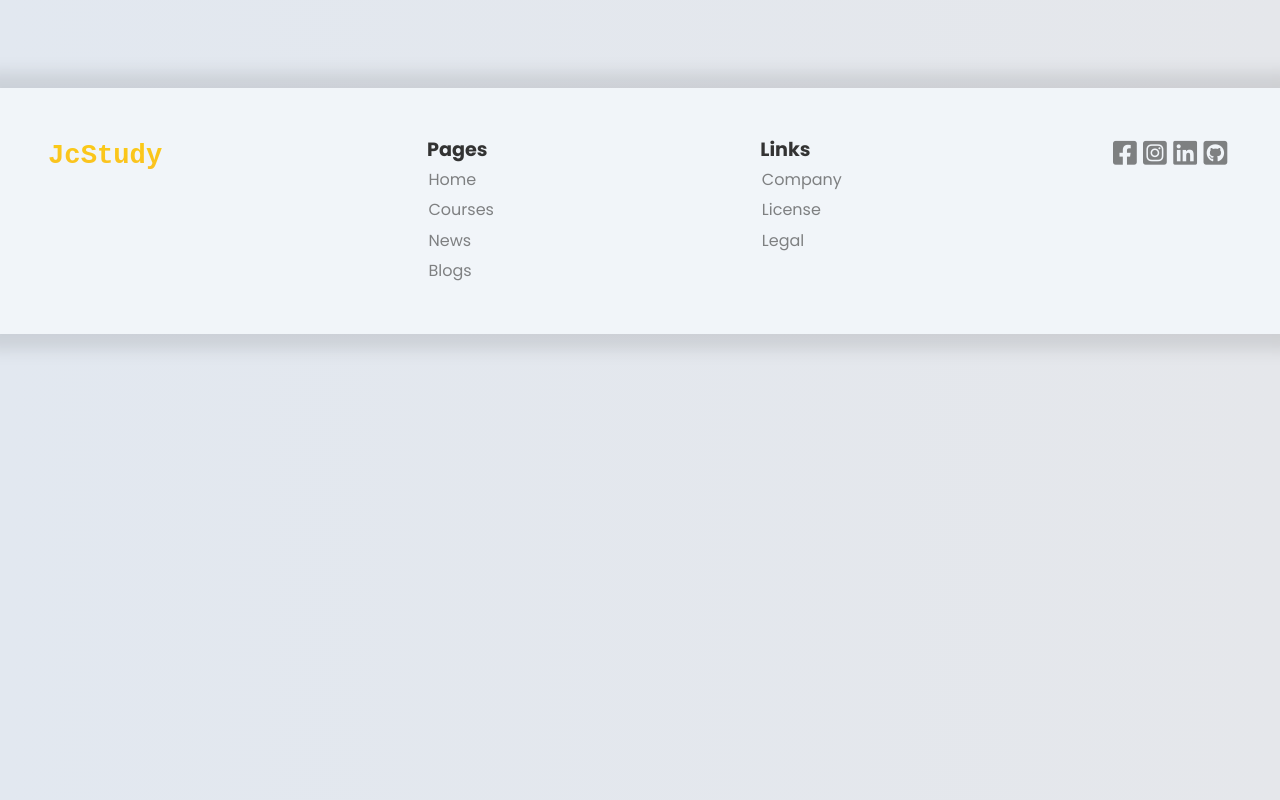
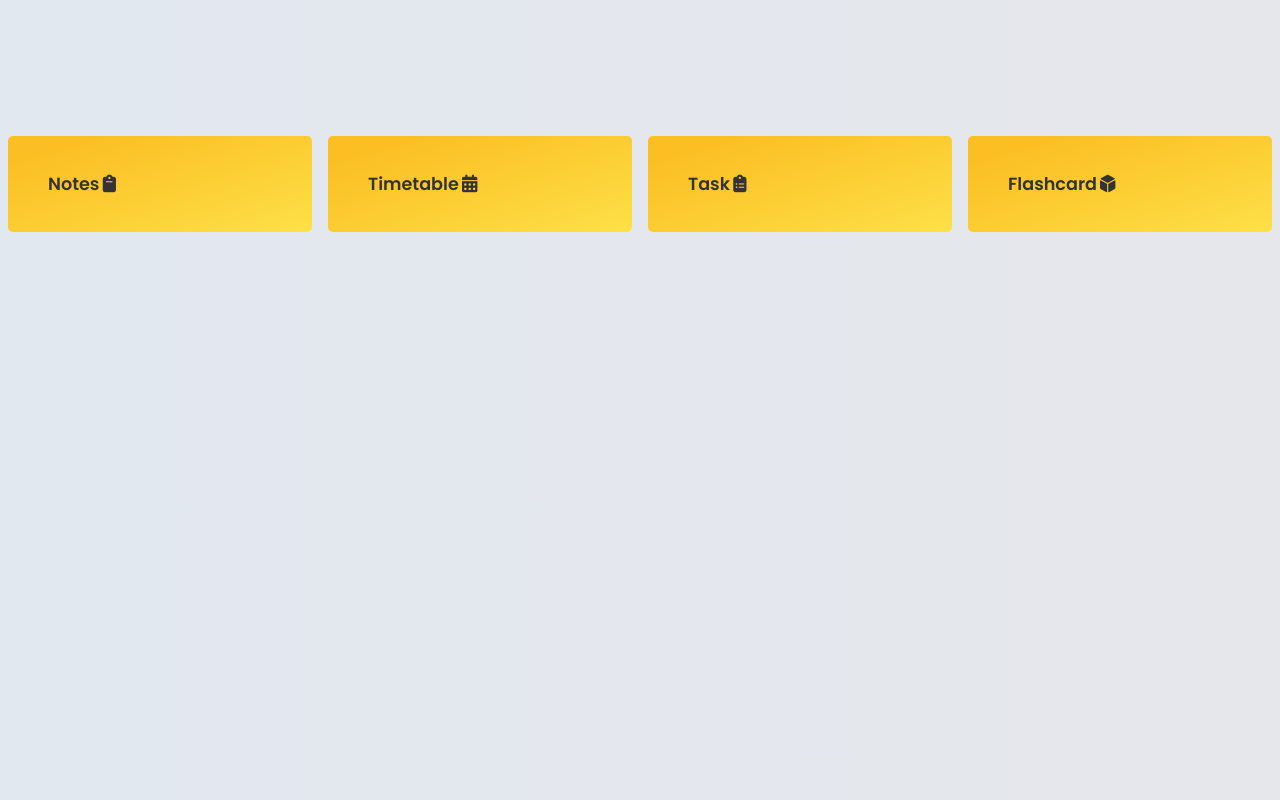
Before and after one commit to NghiaLam11/Challenge-7-JcStudy, a Vue app: page /utilities in a window 1280 px wide. Shown: the top 800 px of the page. Built offline with nearby package versions, Linux system fonts and the light colour scheme.

Commit message:
add utility page(add two variable color of this page in theme.scss

```diff
--- a/src/components/HeaderSection.vue
+++ b/src/components/HeaderSection.vue
@@ -19,8 +19,8 @@
             >
           </li>
           <li class="nav-item">
-            <router-link to="/notes" active-class="active" class="nav-link"
-              >Notes</router-link
+            <router-link to="/utilities" active-class="active" class="nav-link"
+              >Utilities</router-link
             >
           </li>
           <li class="nav-item">
@@ -81,8 +81,8 @@
             >
           </li>
           <li class="nav-item-mobile">
-            <router-link to="/news" active-class="active" class="nav-link"
-              ><i class="far fa-newspaper"></i> Notes</router-link
+            <router-link to="/utilities" active-class="active" class="nav-link"
+              ><i class="far fa-newspaper"></i> Utilities</router-link
             >
           </li>
           <li class="nav-item-mobile">
--- /dev/null
+++ b/src/components/UtilitiesSection.vue
@@ -0,0 +1,89 @@
+<template>
+  <div class="utilities">
+    <div class="utilities-container container">
+      <div class="utilities-group">
+        <div class="utilities-item">
+          <div>
+            <span>Notes</span>
+            <i class="fa-solid fa-clipboard"></i>
+          </div>
+          <span>+</span>
+        </div>
+        <div class="utilities-item">
+          <div>
+            <span>Timetable</span>
+            <i class="far fa-calendar-alt"></i>
+          </div>
+          <span>+</span>
+        </div>
+        <div class="utilities-item">
+          <div>
+            <span>Task</span>
+            <i class="fas fa-clipboard-list"></i>
+          </div>
+          <span>+</span>
+        </div>
+        <div class="utilities-item">
+          <div>
+            <span>Flashcard</span>
+            <i class="fas fa-dice-d6"></i>
+          </div>
+          <span>+</span>
+        </div>
+      </div>
+    </div>
+  </div>
+</template>
+<script setup lang="ts"></script>
+
+<style scoped lang="scss">
+.utilities {
+  min-height: 100vh;
+  padding-top: 3rem;
+  .utilities-container {
+    .utilities-group {
+      display: flex;
+      gap: 1rem;
+      .utilities-item {
+        display: flex;
+        align-items: center;
+        justify-content: space-between;
+        width: calc(100% / 4);
+        border-radius: 5px;
+        padding: 1.5rem 2.5rem;
+        background-image: linear-gradient(
+          to bottom right,
+          var(--utility-color-first) 15%,
+          var(--utility-color-second)
+        );
+        transition: all 0.3s linear;
+        overflow: hidden;
+        div {
+          span,
+          i {
+            font-size: 1.1rem;
+            font-weight: 600;
+          }
+          i {
+            margin: 0 0.2rem;
+          }
+        }
+        span {
+          transform: translateY(150%);
+          font-weight: 300;
+          font-size: 2rem;
+          scale: 1.2;
+          transition: all 0.25s ease-in-out;
+        }
+      }
+      .utilities-item:hover {
+        transform: scale(1.02) translateY(-3px);
+        cursor: pointer;
+        span {
+          transform: translateY(0);
+        }
+      }
+    }
+  }
+}
+</style>
--- a/src/router.ts
+++ b/src/router.ts
@@ -2,6 +2,7 @@ import { createRouter, createWebHistory } from "vue-router";
 import Home from "./views/HomeView.vue";
 import Blogs from "./views/BlogsView.vue";
 import Contact from "./views/ContactView.vue";
+import Utilities from "./views/UtilitiesView.vue";
 import Courses from "./views/CoursesView.vue";
 import CourseDetails from "./views/CourseDetailsView.vue";
 import SignUp from "./views/SignUpView.vue";
@@ -10,6 +11,7 @@ const routes = [
   { path: "/", component: Home },
   { path: "/contact", component: Contact },
   { path: "/blogs", component: Blogs },
+  { path: "/utilities", component: Utilities },
   { path: "/courses", component: Courses },
   { path: "/courses/:idCourse/:chapter/:idLesson", component: CourseDetails },
   { path: "/signin", component: SignIn },
--- a/src/styles/theme.scss
+++ b/src/styles/theme.scss
@@ -6,6 +6,8 @@
   --border-color: #555555;
   --bg-secondary: #d1d5db;
   --bg-reply: #e5e7eb;
+  --utility-color-first: #fbbf24;
+  --utility-color-second: #fde047;
   background-image: linear-gradient(to right, #e2e8f0, #e5e7eb);
   color: var(--text-color);
   .gradient-color-text {
@@ -43,6 +45,8 @@
   --text-color: rgb(250, 250, 250);
   --bg-secondary: #1f2937;
   --bg-reply: #334155;
+  --utility-color-first: #34d399;
+  --utility-color-second: #5eead4;
 
   background-image: linear-gradient(to right, #0f172a, #111827);
   color: var(--text-color) !important;
--- /dev/null
+++ b/src/views/UtilitiesView.vue
@@ -0,0 +1,8 @@
+<template>
+  <section><Utilities /></section>
+</template>
+<script setup lang="ts">
+import Utilities from "../components/UtilitiesSection.vue";
+</script>
+
+<style scoped lang="scss"></style>
```
